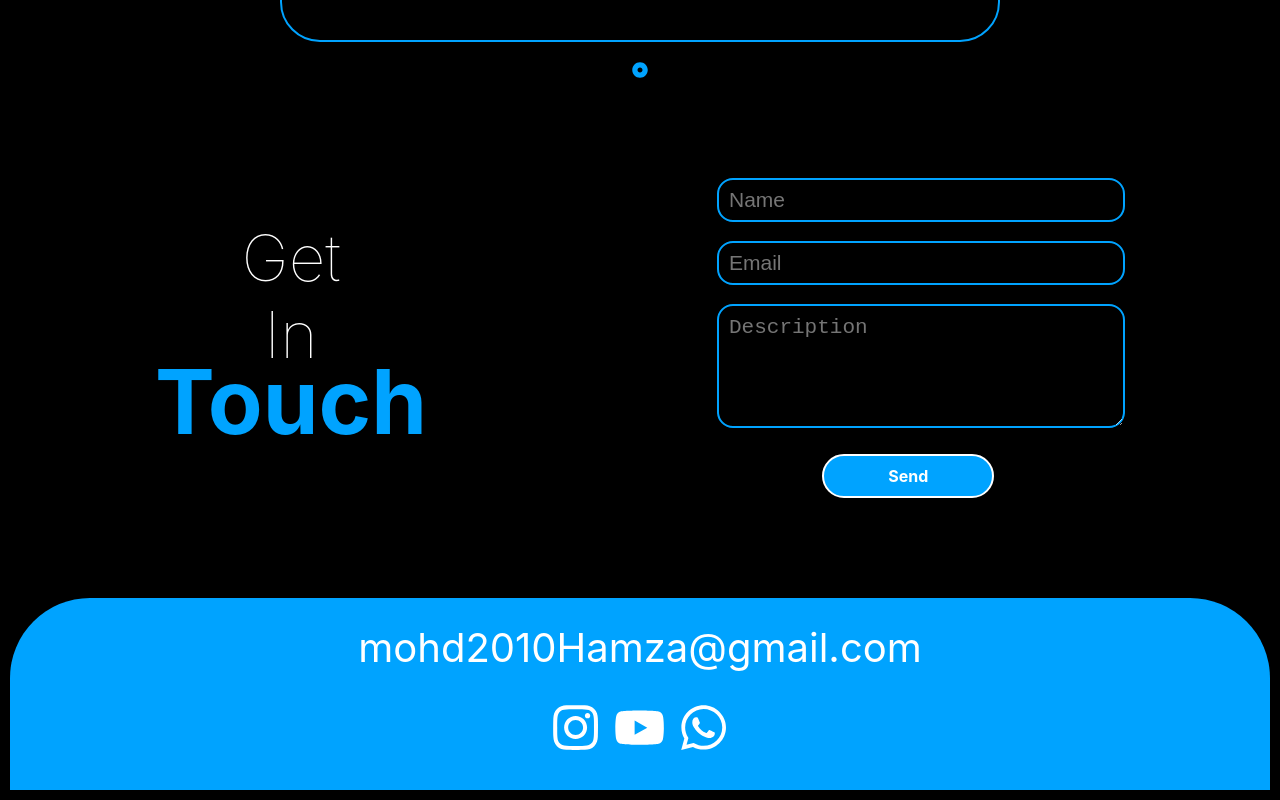
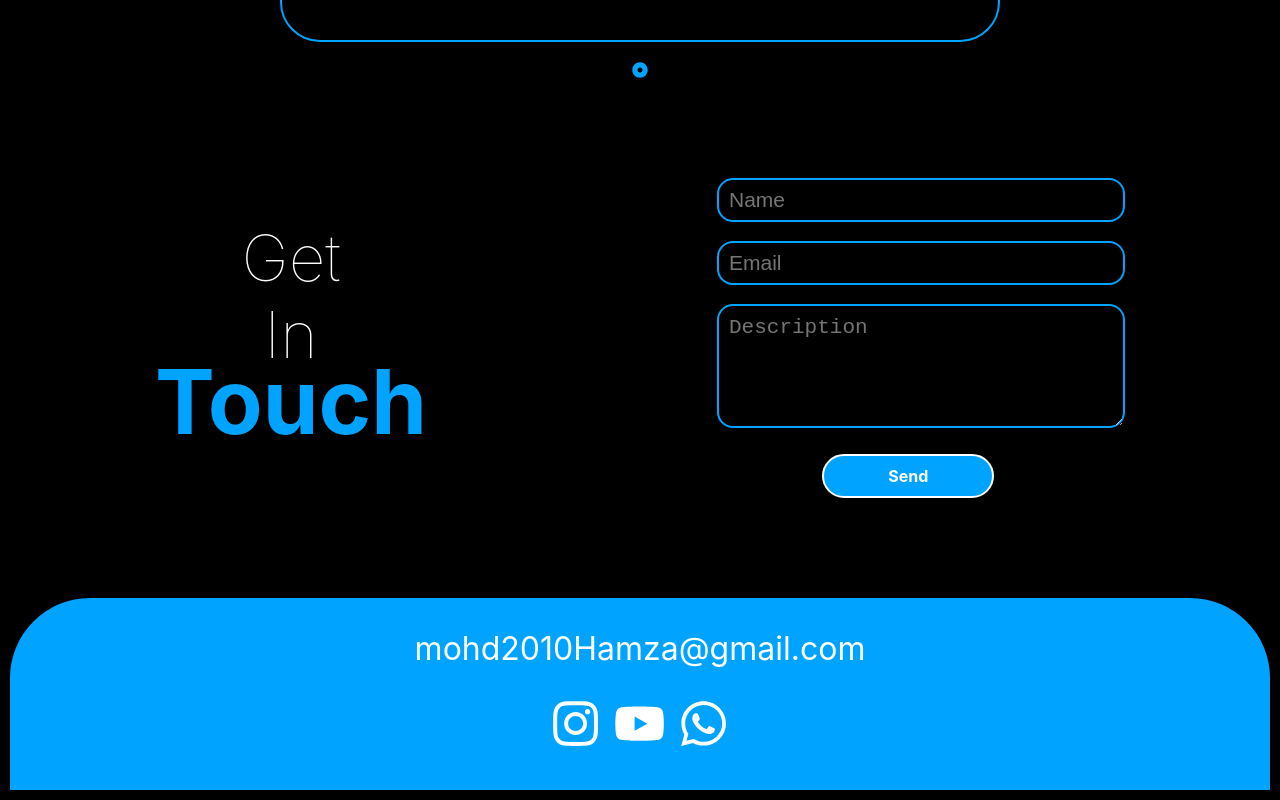
Before and after one commit to HamzaMohammad01/portfolio_website, a React (Create React App) app: page / in a window 1280 px wide. Shown: the part 2635-3435 px from the top of the page. Built offline with nearby package versions, Linux system fonts and the light colour scheme.

Commit message:
fixed whitespace bug and fontsize of footer

```diff
--- a/src/components/Footer/Footer.jsx
+++ b/src/components/Footer/Footer.jsx
@@ -24,7 +24,7 @@ const styles = {
 		marginTop: "100px",
 		borderRadius: "10vmin  10vmin 0px 0px",
 		TextAlign: "center",
-		fontSize: "5vmin",
+		fontSize: "2.5vmax",
 		display: "flex",
 		flexDirection: "column",
 		alignItems: "center",
--- a/src/components/HamburgerMenu/HamburgerMenu.css
+++ b/src/components/HamburgerMenu/HamburgerMenu.css
@@ -1,4 +1,4 @@
-@media only screen and (max-width: 700px) {
+@media only screen and (max-width: 950px) {
 	#ham {
 		display: inline-block !important;
 	}
--- a/src/components/Navbar/Navbar.css
+++ b/src/components/Navbar/Navbar.css
@@ -1,4 +1,4 @@
-@media only screen and (max-width: 700px) {
+@media only screen and (max-width: 950px) {
 	#navbar {
 		display: none !important;
 	}
```
